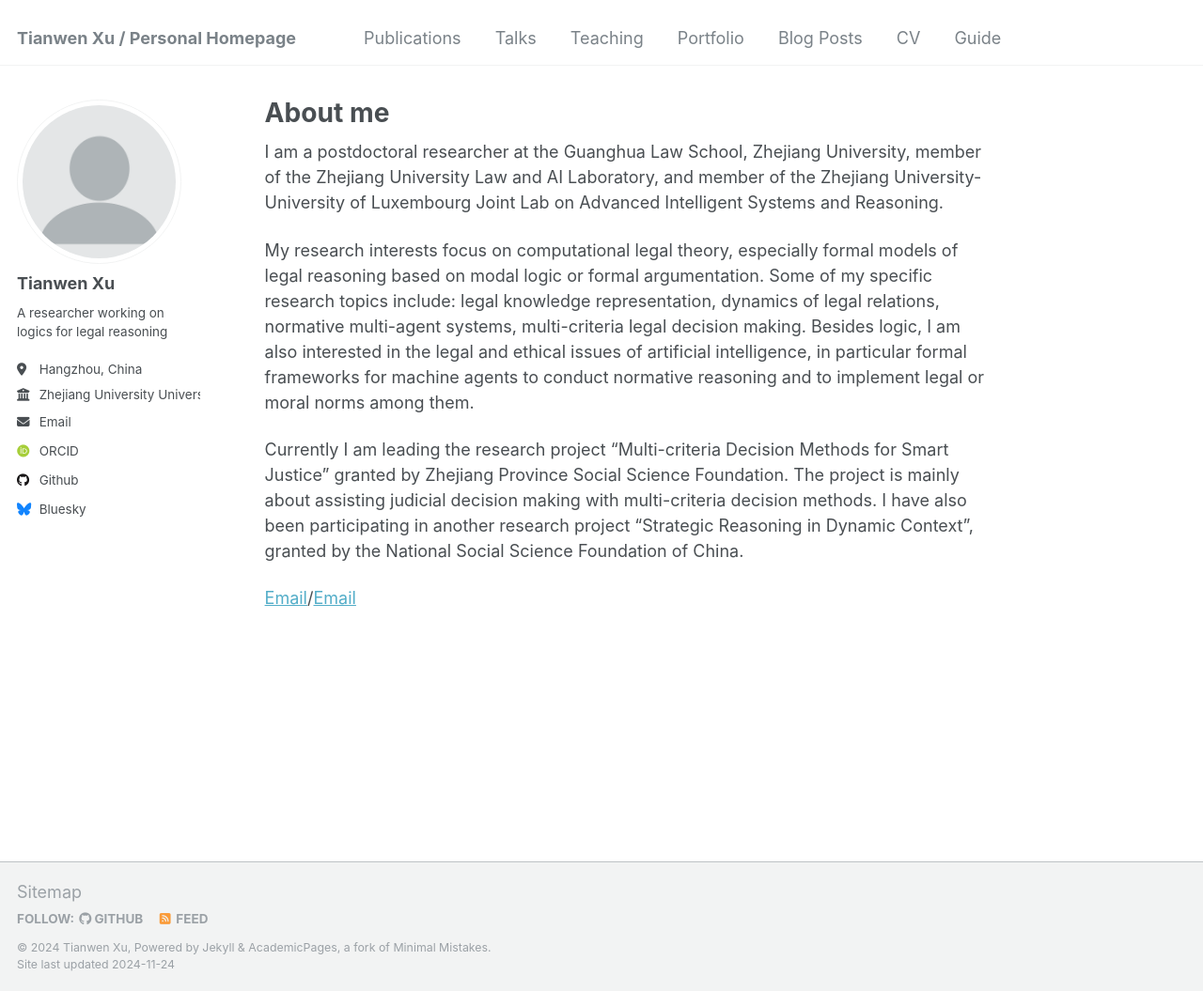
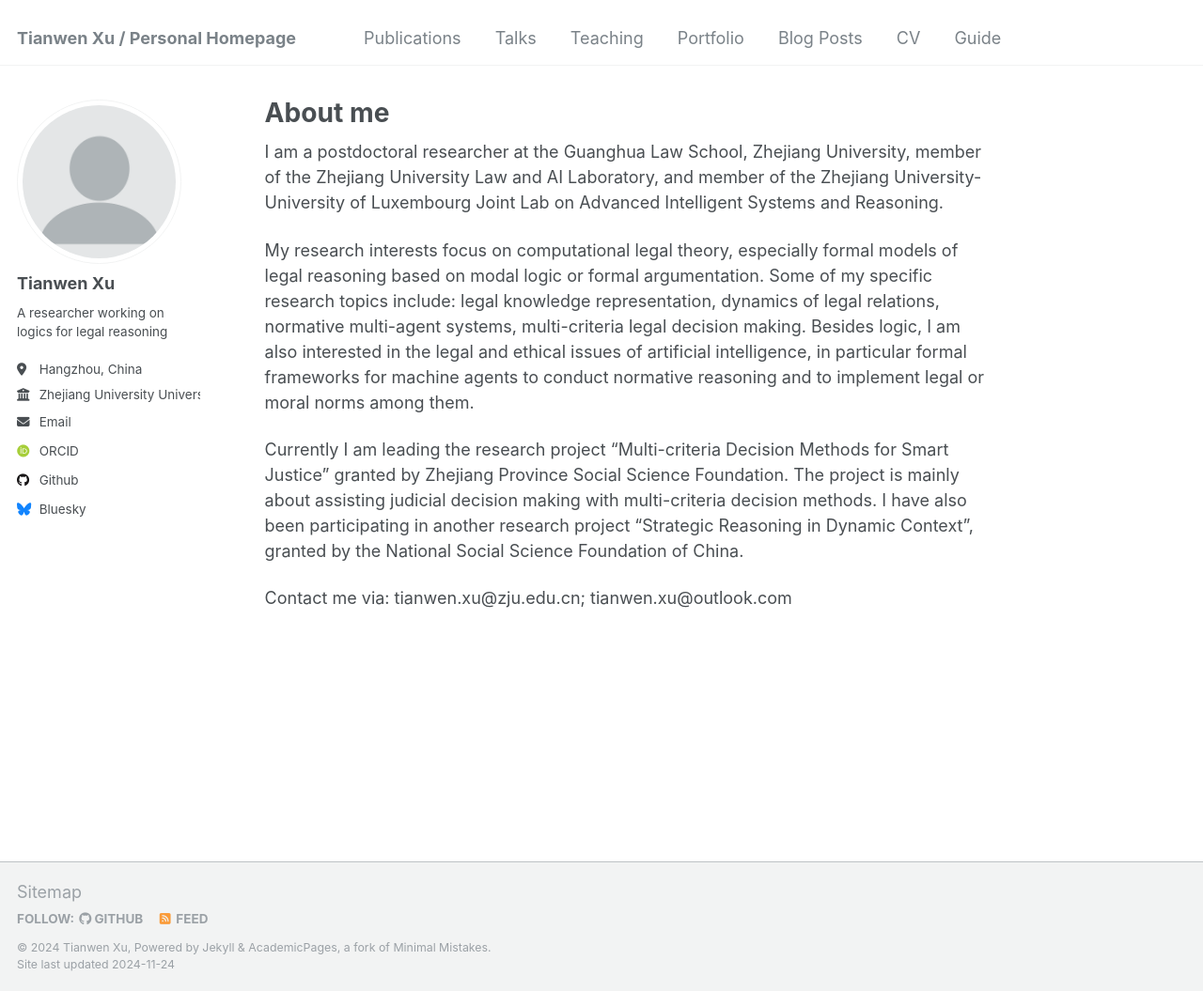
Before and after one commit to tianwenxu-lawlogic/tianwenxu-lawlogic.github.io, a Jekyll site: the page built from _pages/about.md, in a window 1280 px wide and 1055 px high. Shown: the whole window at 94% size. Built offline with Jekyll 4.4.1, drawn with Linux system fonts in a browser that asks for light colours; some web fonts are replaced.

Commit message:
Update about.md

```diff
--- a/_pages/about.md
+++ b/_pages/about.md
@@ -13,4 +13,4 @@ My research interests focus on computational legal theory, especially formal mod
 
 Currently I am leading the research project "Multi-criteria Decision Methods for Smart Justice" granted by Zhejiang Province Social Science Foundation. The project is mainly about assisting judicial decision making with multi-criteria decision methods. I have also been participating in another research project "Strategic Reasoning in Dynamic Context", granted by the National Social Science Foundation of China.
 
-[Email](mailto:tianwen.xu@zju.edu.cn)/[Email](mailto:tianwen.xu@outlook.com)
+Contact me via: tianwen.xu@zju.edu.cn; tianwen.xu@outlook.com
```
